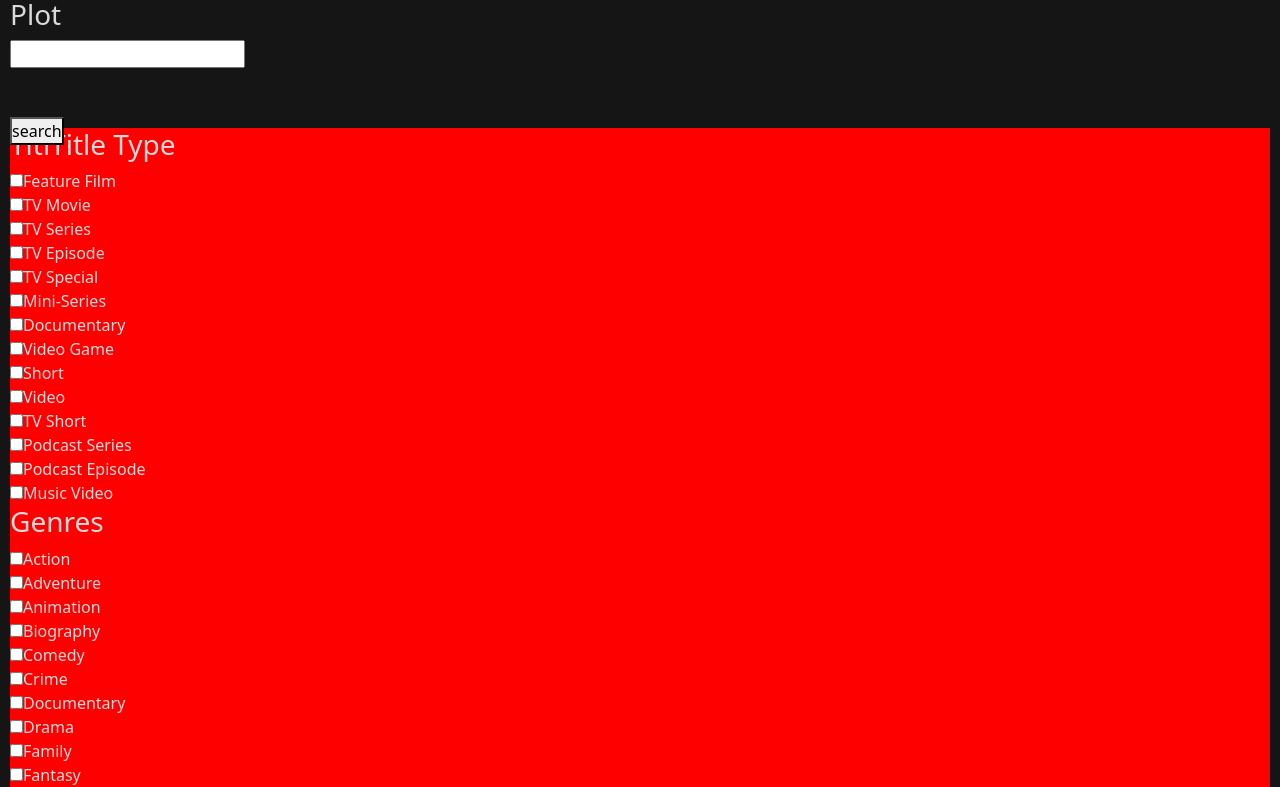
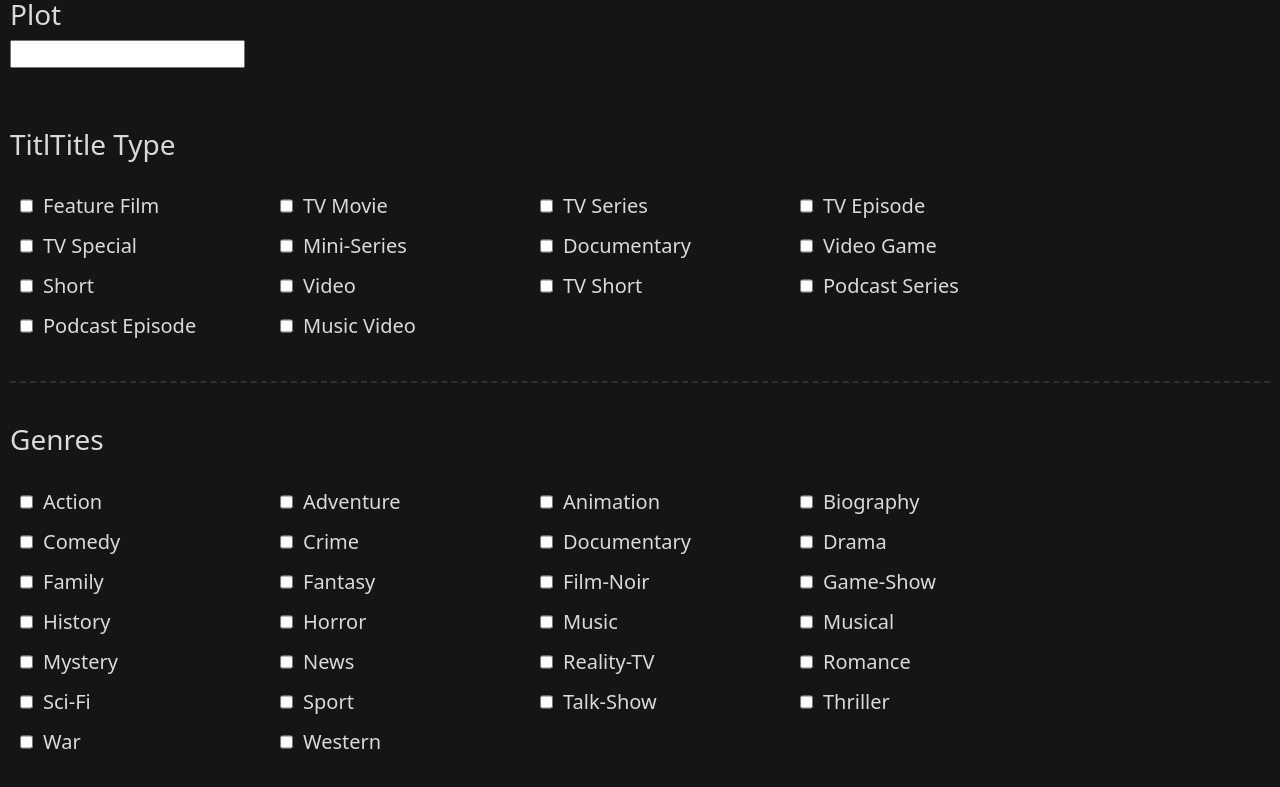
Before and after one commit to nikola-matkovic/imbd-api, a React (Create React App) app: page /advencedSearch in a window 1280 px wide. Shown: the part 655-1442 px from the top of the page. Built offline with nearby package versions, Linux system fonts and the light colour scheme; no server answers.

Commit message:
style : check groups

```diff
--- a/src/components/AdvencedSearch/index.jsx
+++ b/src/components/AdvencedSearch/index.jsx
@@ -399,15 +399,7 @@ const Advencedsearch = () => {
                     setState={setSort}
                 />
             </section>
-            <button
-                style={{
-                    position: "fixed",
-                    bottom: "0px",
-                }}
-                onClick={() => search()}
-            >
-                search
-            </button>
+            <button onClick={() => search()}>search</button>
             <section className={style.results}>
                 {Array.isArray(results) &&
                     results?.map((result, index) => {
--- a/src/components/AdvencedSearch/style.module.css
+++ b/src/components/AdvencedSearch/style.module.css
@@ -31,6 +31,29 @@
     color: white;
     margin: 20px 0;
 }
-.checkboxes {
-    background-color: red;
+.checkboxes > div {
+    margin-block: 40px;
+    border-bottom: 2px dashed rgb(48, 48, 48);
+    padding-bottom: 30px;
 }
+.checkboxes > div h3 {
+    margin-bottom: 20px;
+}
+.checkboxes > div > div {
+    display: grid;
+    grid-template-columns: repeat(auto-fill, minmax(140px, 250px));
+    gap: 10px;
+    padding: 10px;
+}
+.checkboxes > div > div > div {
+    vertical-align: middle;
+    display: flex;
+    gap: 10px;
+    font-size: 20px;
+}
+.checkboxes > div > div > div label {
+    height: 100%;
+    display: flex;
+    justify-content: center;
+    align-items: center;
+}
--- a/src/components/checkboxGroup/index.jsx
+++ b/src/components/checkboxGroup/index.jsx
@@ -3,9 +3,9 @@ const CheckboxGroup = (props) => {
         props;
 
     return (
+        <div className={stiles}>
+            <h3>{title}</h3>
             <div>
-            <h3>{title}</h3>
-            <div className={stiles}></div>
                 {array[arrayKey].map((option, index, array) => {
                     if (index % 2 == 0) {
                         return (
@@ -25,6 +25,7 @@ const CheckboxGroup = (props) => {
                     }
                 })}
             </div>
+        </div>
     );
 };
 
```
Lines whose indentation alone changed are shown as unchanged.
